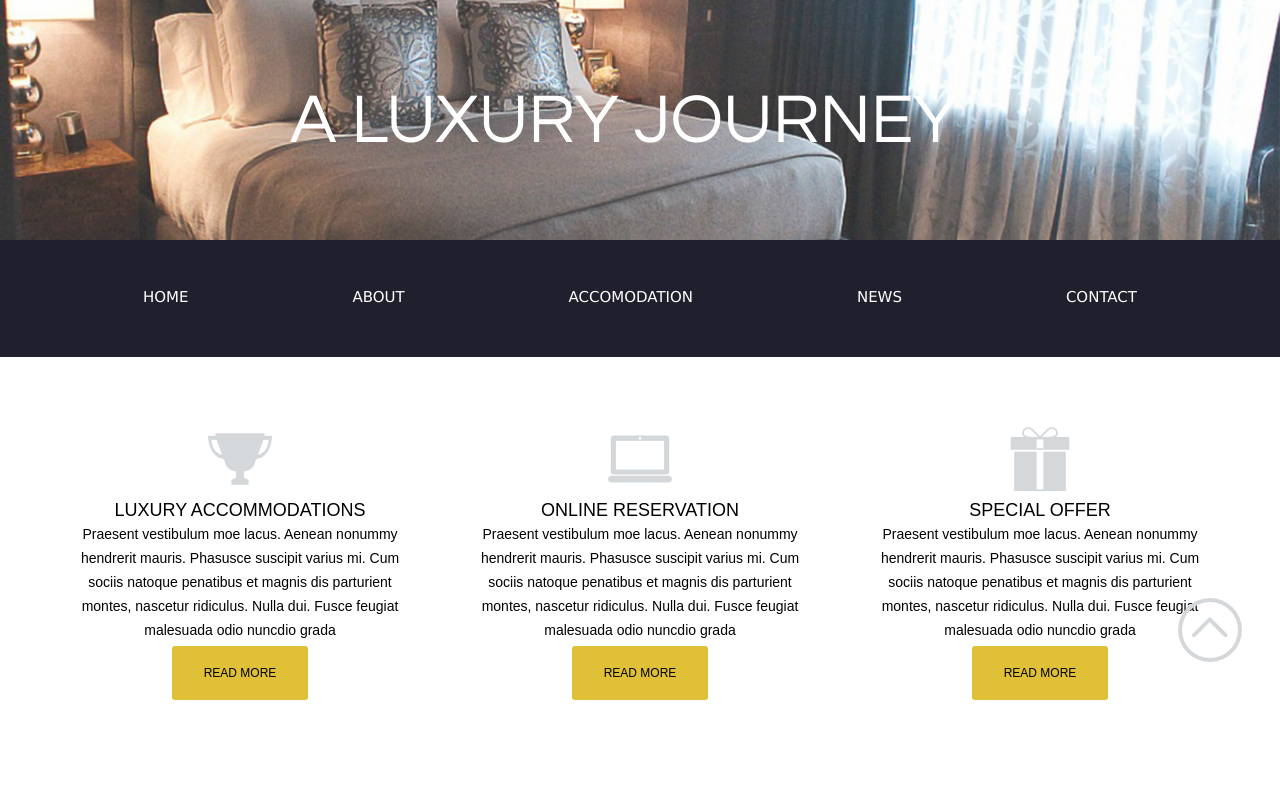
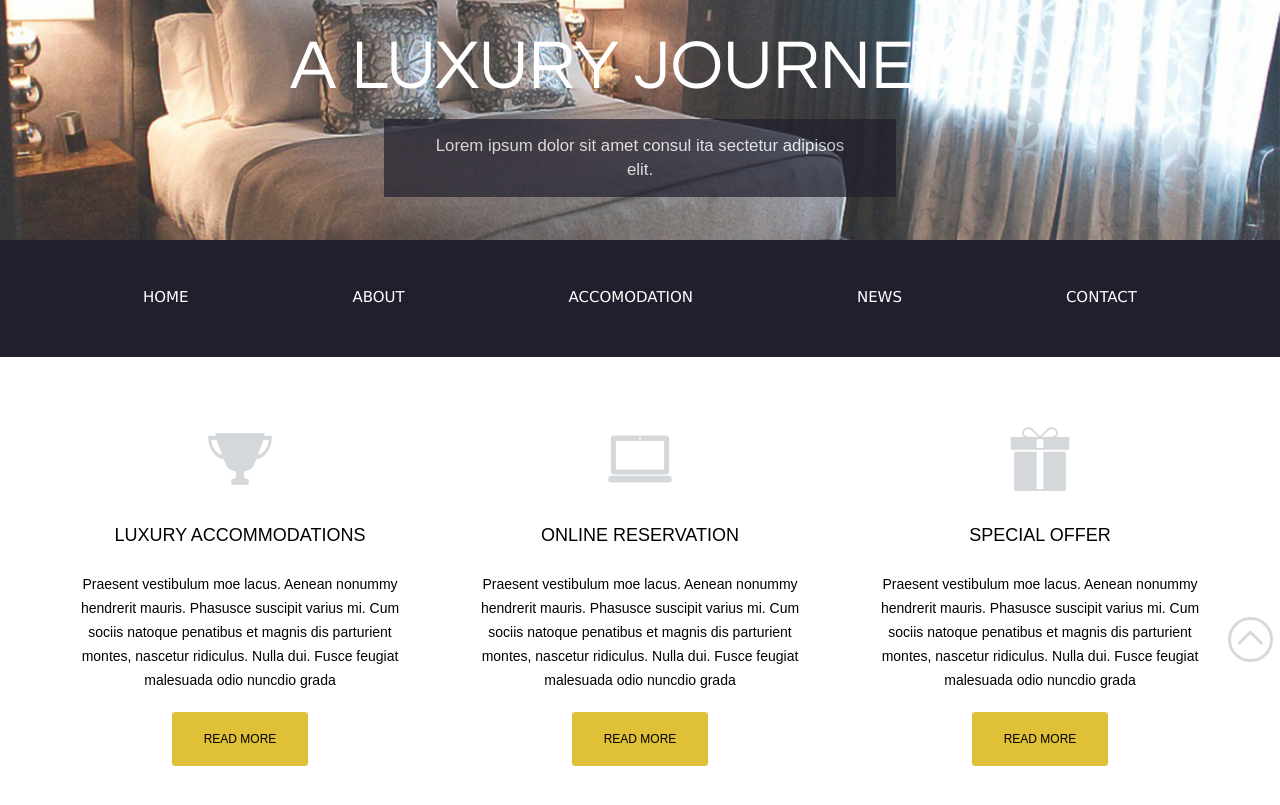
Before and after one commit to OlenaMikula/hotel, a plain HTML site: page index.html in a window 1280 px wide. Shown: the part 131-936 px from the top of the page. Before the commit the page ends 835 px from the top, so only its background shows below. Drawn offline with Linux system fonts and the light colour scheme.

Commit message:
Initial commit

```diff
--- a/css/index.css
+++ b/css/index.css
@@ -65,13 +65,26 @@ a, a:hover {text-decoration: none}
 }
 .text p {
     position: absolute;
-    top: 30%;
-
+    margin-top: -15%;
 }
 
 
 
 
+
+.text2 p {
+    padding: 15px 40px;
+    width: 40%;
+    margin: auto;
+    color: white;
+    font-size: 120%;
+    text-align: center;
+    position: absolute;
+    margin-top: -10%;
+    margin-left: 30%;
+    background: rgb(32, 31, 45);
+    opacity: 0.7;
+}
 
 
 
@@ -115,7 +128,6 @@ ul li a {
 a:hover {
 border-bottom: 2px solid rgb(224, 192, 54);
 padding-bottom: 3px;
-
 }
 
 
@@ -131,9 +143,11 @@ padding-bottom: 3px;
     float: left;
 }
 .accommodations h1 {
+    margin-top: 25px;
     font-size: 18px;
 }
 .accommodations p {
+    margin-top: 25px;
     font-size: 14px;
 }
 .button1 {
@@ -144,6 +158,8 @@ padding-bottom: 3px;
     text-decoration: none;
     font-size: 12px;
     margin: 4px 2px;
+    margin-top: 20px;
+    margin-bottom: 40px;
     transition-duration: 0.4s;
     cursor: pointer;
 }
@@ -164,9 +180,11 @@ padding-bottom: 3px;
     margin-left: 50px;
 }
 .reservation h1 {
+    margin-top: 25px;
     font-size: 18px;
 }
 .reservation p {
+    margin-top: 25px;
     font-size: 14px;
 }
 .button2 {
@@ -177,6 +195,8 @@ padding-bottom: 3px;
     text-decoration: none;
     font-size: 12px;
     margin: 4px 2px;
+    margin-top: 20px;
+    margin-bottom: 40px;
     transition-duration: 0.4s;
     cursor: pointer;
 }
@@ -196,9 +216,11 @@ padding-bottom: 3px;
     margin-left: 50px;
 }
 .offer h1 {
+    margin-top: 25px;
     font-size: 18px;
 }
 .offer p {
+    margin-top: 25px;
     font-size: 14px;
 }
 .button3 {
@@ -209,6 +231,8 @@ padding-bottom: 3px;
     text-decoration: none;
     font-size: 12px;
     margin: 4px 2px;
+    margin-top: 20px;
+    margin-bottom: 40px;
     transition-duration: 0.4s;
     cursor: pointer;
 }
@@ -224,7 +248,10 @@ padding-bottom: 3px;
 
 .up {
   position: fixed;
+  right: -70px;
   bottom: 0;
-  right: -30px;
   width: 200px;
 }
+.up img {
+    width: 45px;
+}
--- a/index.html
+++ b/index.html
@@ -15,6 +15,9 @@
         </div>
         <div class="text">
             <p>A LUXURY JOURNEY</p>
+        </div>
+        <div class="text2">
+            <p>Lorem ipsum dolor sit amet consul ita sectetur adipisos elit.</p>
         </div>
         <nav>
 		    <ul class="line">
```
